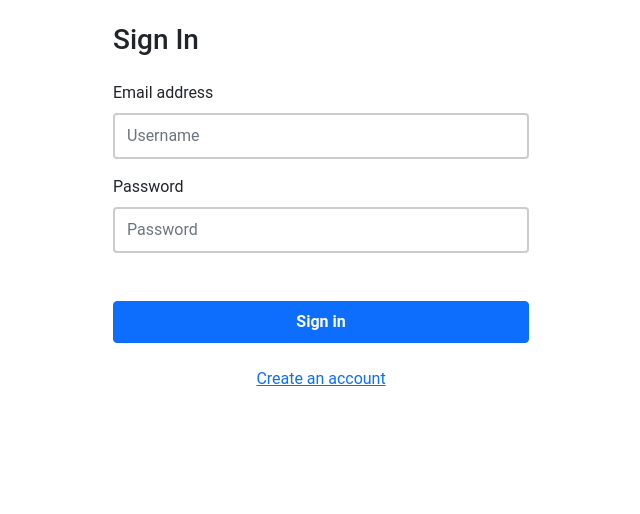
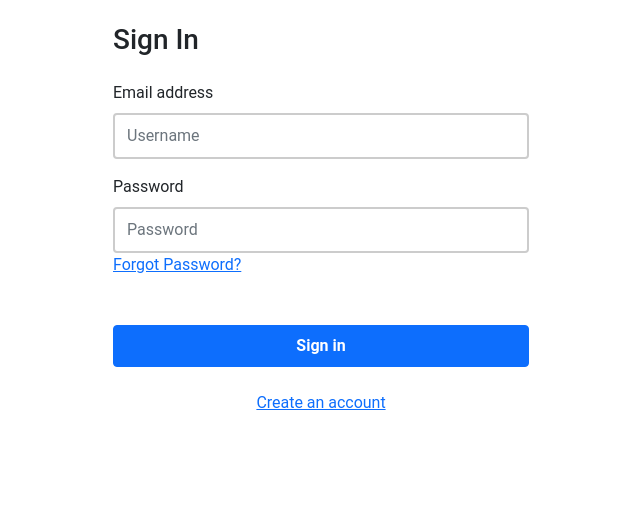
Before and after one commit to Faisal135711/django-book-store, a Django app: page /account/login/ in a window 1280 px wide. Shown: the part 142-656 px from the top of the page, without its empty margins (319-959 px from the left). Run offline with Django 4.2, Linux system fonts and the light colour scheme; data that the repository does not hold is empty.

Commit message:
add forgot password link in login page

```diff
--- a/templates/account/registration/login.html
+++ b/templates/account/registration/login.html
@@ -40,6 +40,7 @@
 
                                 <label class="form-label">{{ form.password.label}}</label>
                                 {{ form.password}}
+                                <a class="primary" href="{% url 'account:pwdreset' %}">Forgot Password?</a>
                                 <div class="d-grid gap-2">
                                     <input type="hidden" name="next" value="{{ next }}">
                                     <button class="btn btn-primary py-2 mb-4 mt-5 fw-bold" type="submit" value="Log-in">Sign in
```
